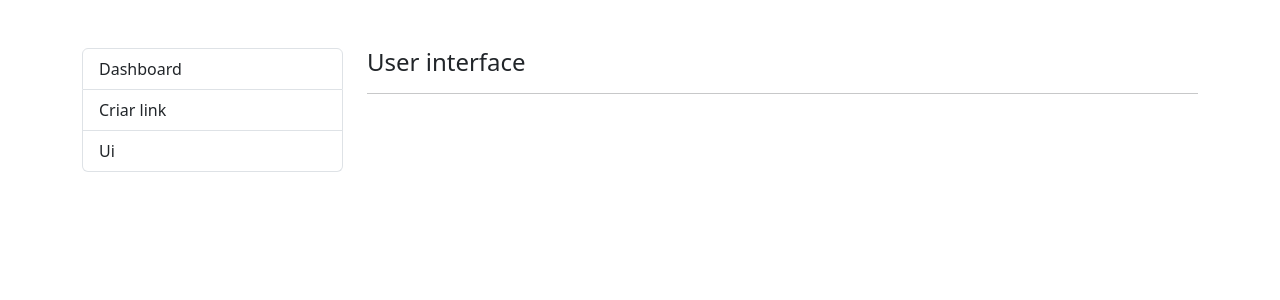
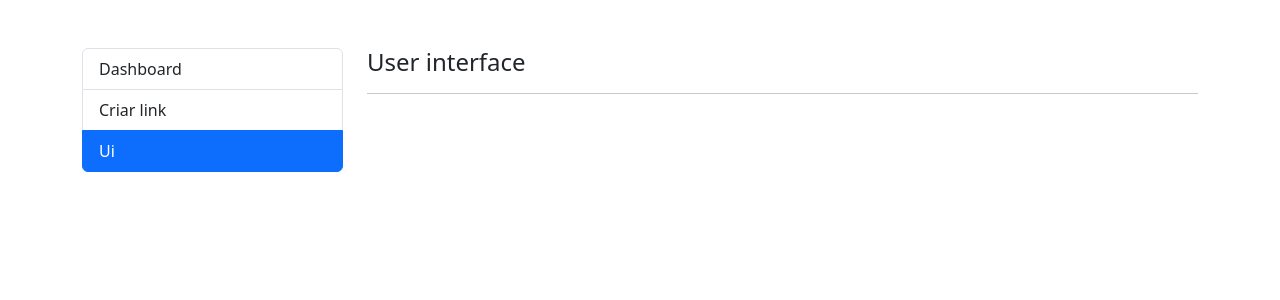
Before and after one commit to fsl02/list-links, a React (Vite) app: page /admin/ui in a window 1280 px wide. Shown: the top 300 px of the page. Built offline with nearby package versions, Linux system fonts and the light colour scheme.

Commit message:
Usando NavLink para adiciona a class active no menu

```diff
--- a/src/components/AdminMenu/index.jsx
+++ b/src/components/AdminMenu/index.jsx
@@ -1,12 +1,12 @@
 
-import { Link } from "react-router-dom"
+import { NavLink } from "react-router-dom"
 
 export default function AdminMenu() {
     return (
         <div className="list-group">
-            <Link to="/admin" className="list-group-item list-group-item-action">Dashboard</Link>
-            <Link to="/admin/create-link" className="list-group-item list-group-item-action">Criar link</Link>
-            <Link to="/admin/ui" className="list-group-item list-group-item-action">Ui</Link>
+            <NavLink to="/admin" className="list-group-item list-group-item-action" end>Dashboard</NavLink>
+            <NavLink to="/admin/create-link" className="list-group-item list-group-item-action">Criar link</NavLink>
+            <NavLink to="/admin/ui" className="list-group-item list-group-item-action">Ui</NavLink>
         </div>
     )
 }
--- /dev/null
+++ b/src/pages/Dashboard/index.jsx
@@ -0,0 +1,14 @@
+import Layout from "../Layout";
+
+export default function Dashboard() {
+
+    (async () => {
+        await new Promise(resolve => setTimeout(resolve, 5000));
+    })();
+
+    return (
+        <Layout title="User interface">
+            <h1>Dashboard</h1>
+        </Layout>
+    )
+}
--- a/src/routes.jsx
+++ b/src/routes.jsx
@@ -10,6 +10,7 @@ import Login from './pages/Login';
 import CreateLink from './pages/CreateLink/index.jsx';
 import AdminUi from './pages/AdminUi/index.jsx';
 import { useState } from 'react';
+import Dashboard from './pages/Dashboard/index.jsx';
 
 export default createBrowserRouter(
     createRoutesFromElements(
@@ -17,9 +18,9 @@ export default createBrowserRouter(
             <Route path="/links" element={<LinksPage />} />
             <Route path="/login" element={<Login />} />
             <Route path="/admin">
-                <Route path="" element={<h1>Dashboard</h1>}/>
-                <Route path="create-link" element={<CreateLink />} />
-                <Route path="ui" element={<AdminUi />} />
+                <Route path="" element={<Dashboard />}></Route>
+                <Route path="create-link" element={<CreateLink />}></Route>
+                <Route path="ui" element={<AdminUi />}></Route>
             </Route>
         </>
     )
```
